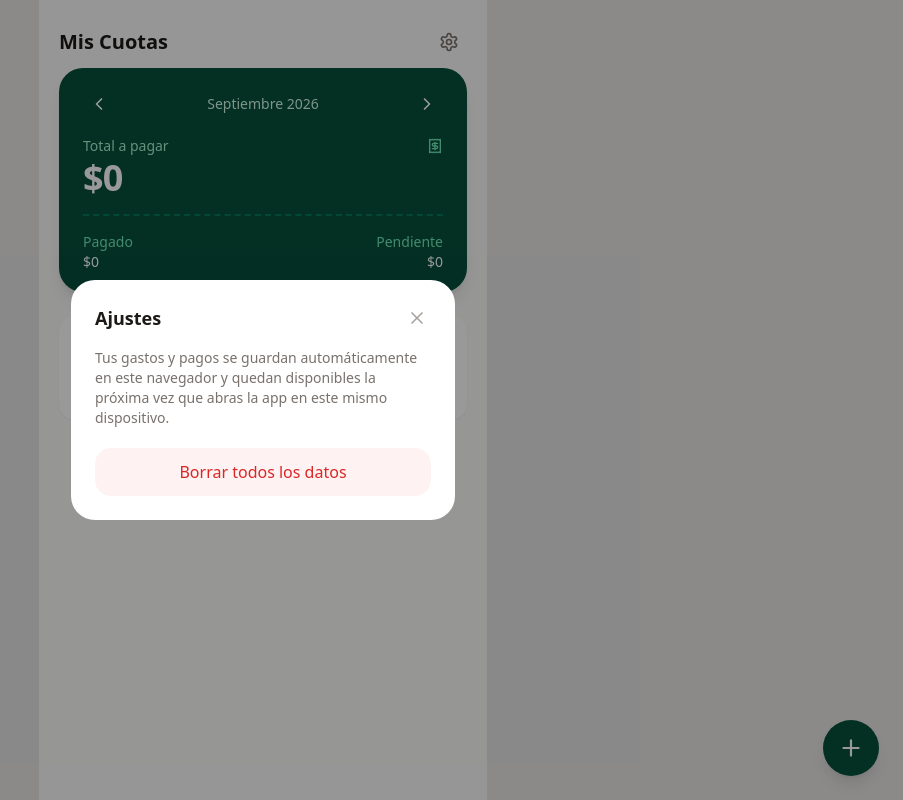
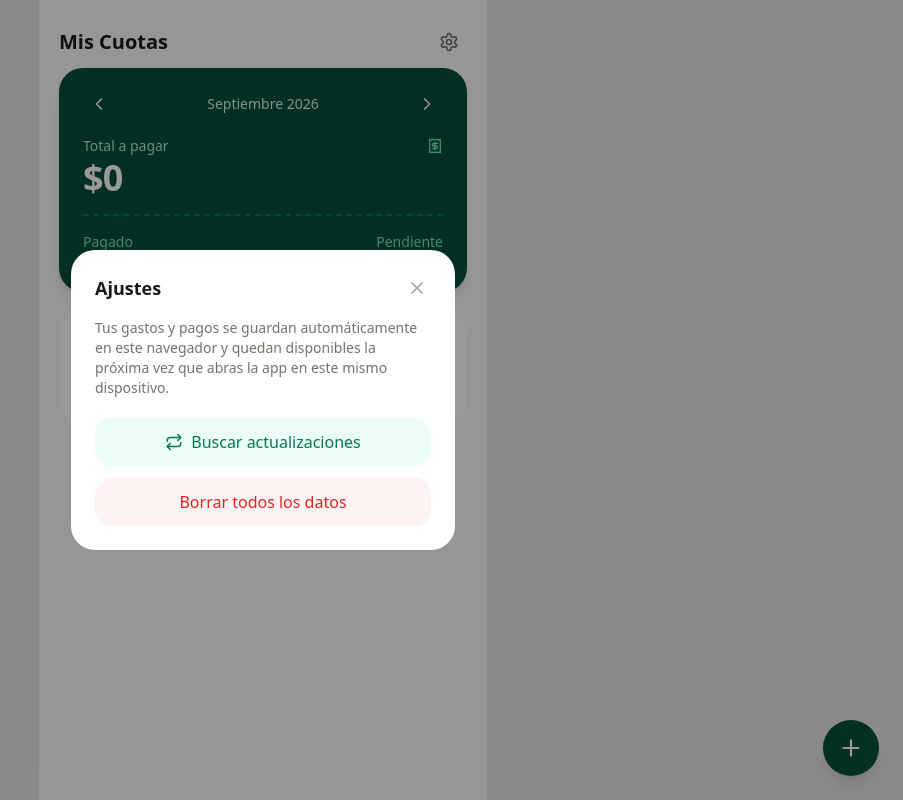
Before and after one commit to Varkonix/Mis-cuotas, a React (Vite) app: page / in a window 1280 px wide. Both pictures are taken after a click on the button 826 px from the left and 42 px from the top of the page. Shown: the whole page, without its empty margins (377-1280 px from the left). Built offline with nearby package versions, Linux system fonts and the light colour scheme.

Commit message:
Feat: agregar botón para buscar actualizaciones de la PWA

```diff
--- a/src/App.jsx
+++ b/src/App.jsx
@@ -307,6 +307,19 @@ export default function App() {
     setOcultos({});
     setConfirmingReset(false);
     setShowSettings(false);
+  }
+
+  async function forceUpdateApp() {
+    if ('caches' in window) {
+      try {
+        const cacheNames = await caches.keys();
+        await Promise.all(cacheNames.map(name => caches.delete(name)));
+      } catch (err) {
+        console.error('Error clearing caches', err);
+      }
+    }
+    // Forzar recarga desde el servidor
+    window.location.reload(true);
   }
 
   if (loading) {
@@ -623,12 +636,21 @@ export default function App() {
               </p>
 
               {!confirmingReset ? (
+                <div className="space-y-3">
+                  <button
+                    onClick={forceUpdateApp}
+                    className="w-full py-3 rounded-2xl bg-emerald-50 text-emerald-700 font-medium flex justify-center items-center gap-2"
+                  >
+                    <Repeat size={18} />
+                    Buscar actualizaciones
+                  </button>
                   <button
                     onClick={() => setConfirmingReset(true)}
                     className="w-full py-3 rounded-2xl bg-red-50 text-red-600 font-medium"
                   >
                     Borrar todos los datos
                   </button>
+                </div>
               ) : (
                 <div className="space-y-3">
                   <p className="text-sm text-stone-700">
```
Lines whose indentation alone changed are shown as unchanged.
